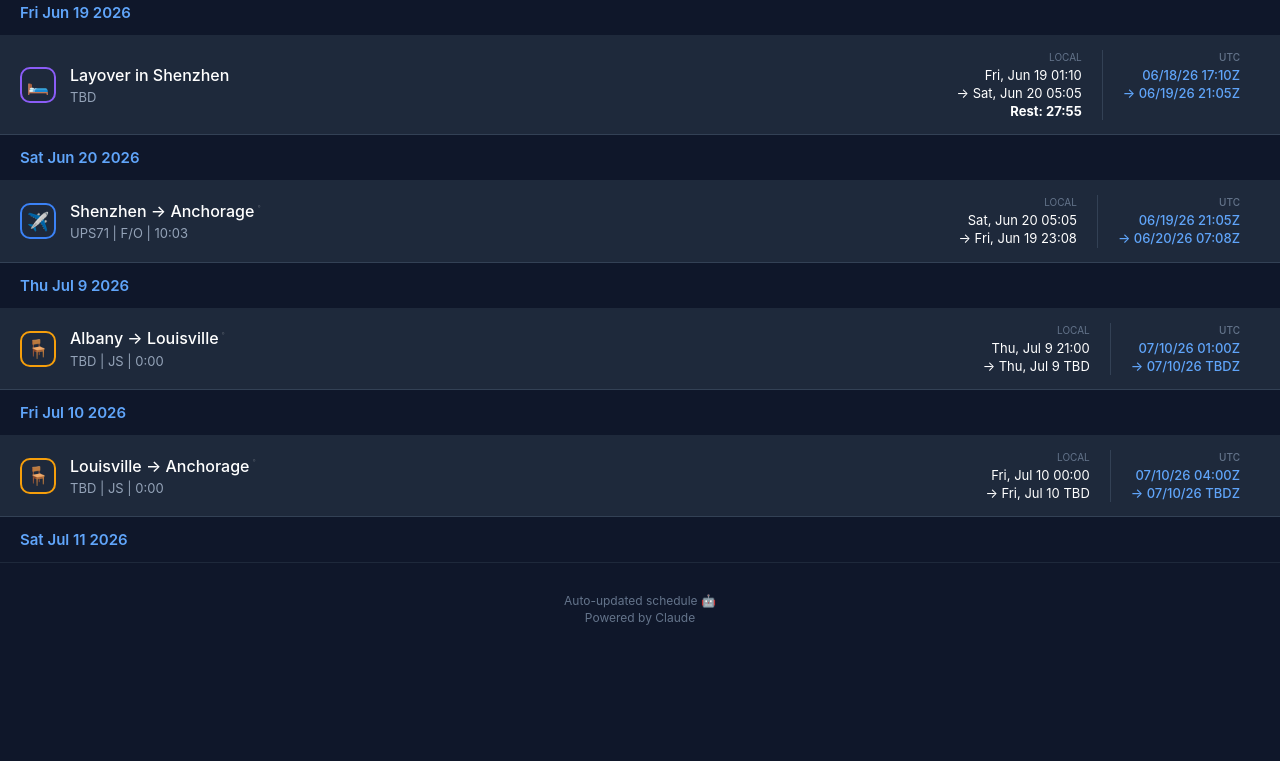
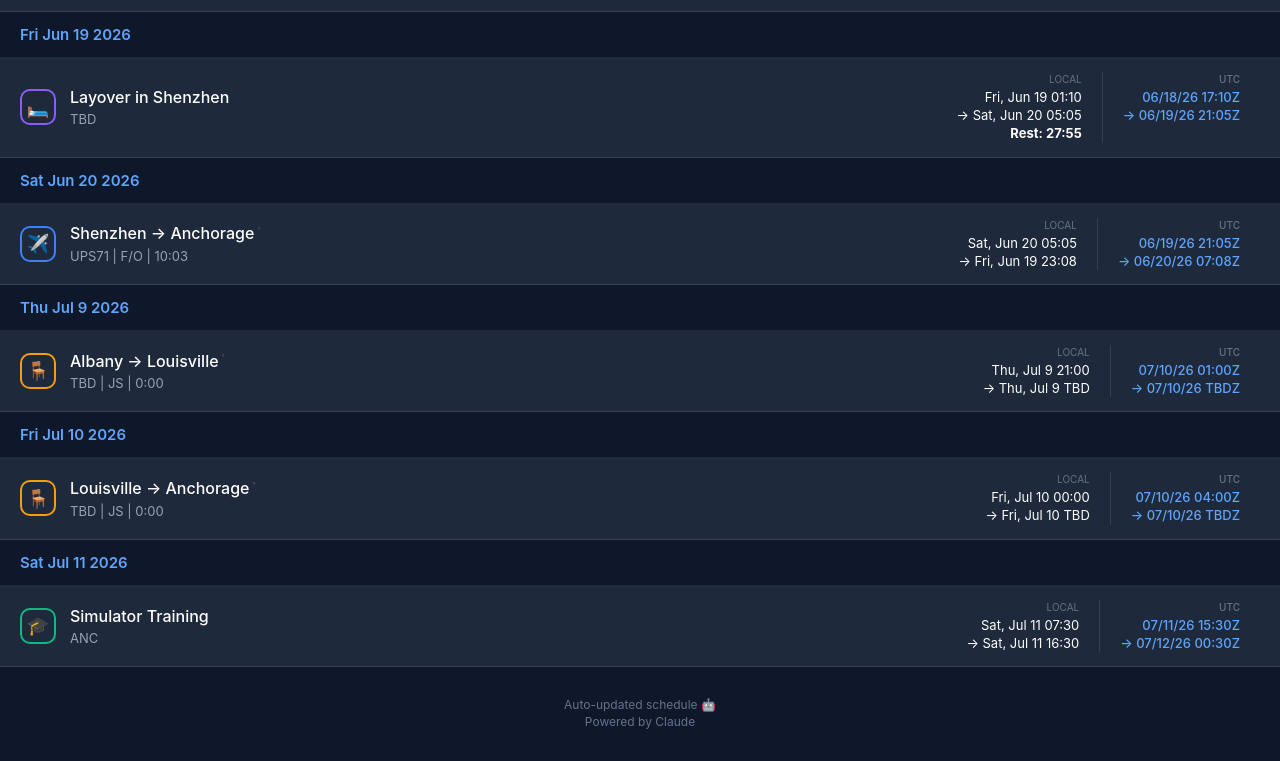
Before and after one commit to michael-saez/pilot-schedule, a website: page index.html in a window 1280 px wide. Shown: the part 2922-3683 px from the top of the page. Before the commit the page ends 3579 px from the top, so only its background shows below. Drawn offline with Linux system fonts and the light colour scheme.

Commit message:
Add training event type with 🎓 icon and green styling

```diff
--- a/index.html
+++ b/index.html
@@ -1,3 +1,4 @@
+SHA: 79126c188b7af3e98ad5ef1ab31d4e92d2e79771
 <!DOCTYPE html>
 <!-- Generated: 2026-04-13T20:15Z -->
 <html lang="en">
@@ -71,6 +72,7 @@
         .event-icon.jumpseat { border-color: #f59e0b; color: #f59e0b; }
         .event-icon.deadhead { border-color: #475569; color: #64748b; }
         .event-icon.commercial { border-color: #f97316; color: #f97316; }
+        .event-icon.training { border-color: #10b981; color: #10b981; }
         .event-details { }
         .event-title { font-size: 16px; font-weight: 500; margin-bottom: 2px; }
         .event-subtitle { font-size: 13px; color: #94a3b8; }
@@ -452,6 +454,25 @@
                             <div class="time-column utc"><div class="time-label">UTC</div>${event.startDateUTC} ${event.startTimeUTC}Z<br/>→ ${event.endDateUTC} ${event.endTimeUTC}Z</div>
                         </div>
                     </div>`;
+                } else if (event.type === 'training') {
+                    const dispStartDateLT = event._dispStartDateLT || event.startDateLT;
+                    const dispStartTimeLT = event._dispStartTimeLT || event.startTimeLT;
+                    const dispEndDateLT   = event._dispEndDateLT   || event.endDateLT;
+                    const dispEndTimeLT   = event._dispEndTimeLT   || event.endTimeLT;
+                    const startDisplay = parseMMDDYY(dispStartDateLT).toLocaleDateString('en-US', { weekday: 'short', month: 'short', day: 'numeric' });
+                    const endDisplay   = parseMMDDYY(dispEndDateLT).toLocaleDateString('en-US', { weekday: 'short', month: 'short', day: 'numeric' });
+                    const trainingTimeDisplay = `${startDisplay} ${dispStartTimeLT}<br/>→ ${endDisplay} ${dispEndTimeLT}`;
+                    return `<div class="event ${pastClass}" data-date="${item.dateLocal}">
+                        <div class="event-icon training">🎓</div>
+                        <div class="event-details">
+                            <div class="event-title">${event.description || 'Training'}</div>
+                            <div class="event-subtitle">${event.city || ''}</div>
+                        </div>
+                        <div class="event-times">
+                            <div class="time-column"><div class="time-label">Local</div>${trainingTimeDisplay}</div>
+                            <div class="time-column utc"><div class="time-label">UTC</div>${event.startDateUTC} ${event.startTimeUTC}Z<br/>→ ${event.endDateUTC} ${event.endTimeUTC}Z</div>
+                        </div>
+                    </div>`;
                 }
                 return '';
             }
```
